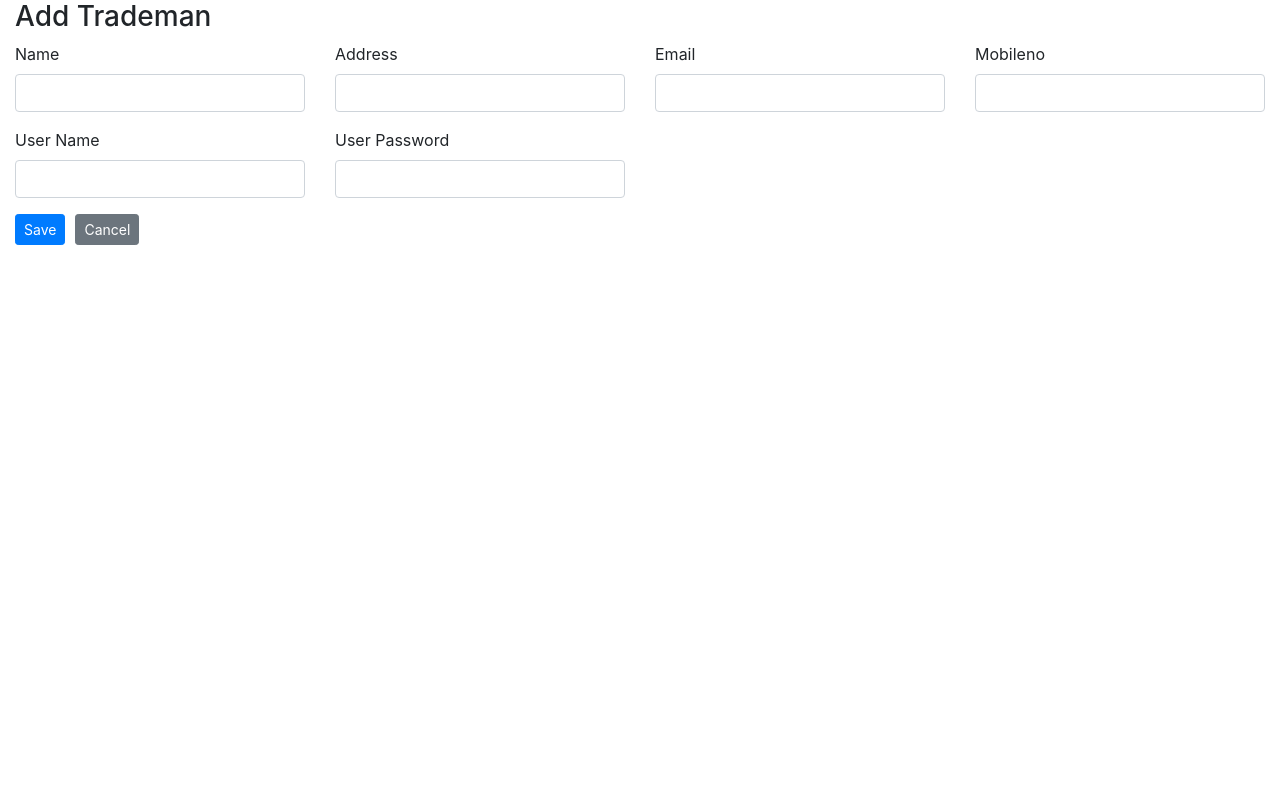
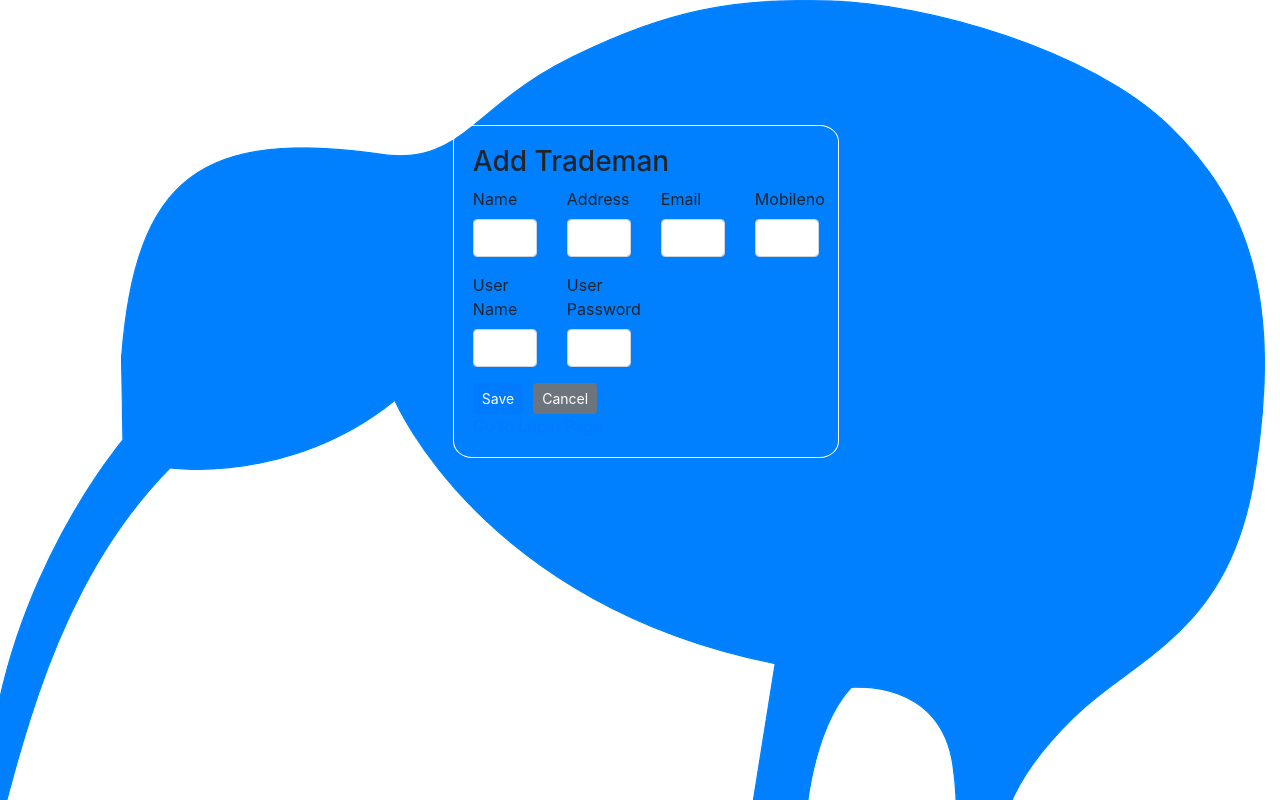
Before and after one commit to jitsaj28/COMP606A2, a PHP site: page /AddTrademan.php in a window 1280 px wide. Run offline with PHP 8.4, Linux system fonts and the light colour scheme.

Commit message:
Tradesmen Registration
Tradesmen Self registration

```diff
--- a/AddTrademan.php
+++ b/AddTrademan.php
@@ -2,6 +2,7 @@
 
 require_once 'header.php';
 ?>
+
         <script>
             var getQueryString = function (field, url) {
                 var href = url ? url : window.location.href;
@@ -29,7 +30,9 @@ require_once 'header.php';
         <?php
 
         ?>
-        <div class="container-fluid">
+        <div class="row container-fluid" style="background-image:url('Images/13.png'); height:100vh;">
+        <div class = "col-md-4" style="margin-left:35%;margin-top:10%;">
+        <div class="container-fluid" style="border:1px solid white;padding:5%;border-radius:5%;">
 		<h3>Add Trademan</h3>
             <div class="row">
                 <div class="col-md-3 col-sm-3 col-xs-3">
@@ -77,5 +80,5 @@ require_once 'header.php';
                 <a href="#" style="margin-left:10px">
                     <button type="button" class="btn btn-sm btn-secondary ">Cancel</button></a>
             </div>
-
+            <a href="TradeManLogin.php" >Go to Login Page</a>
         </div>
```
